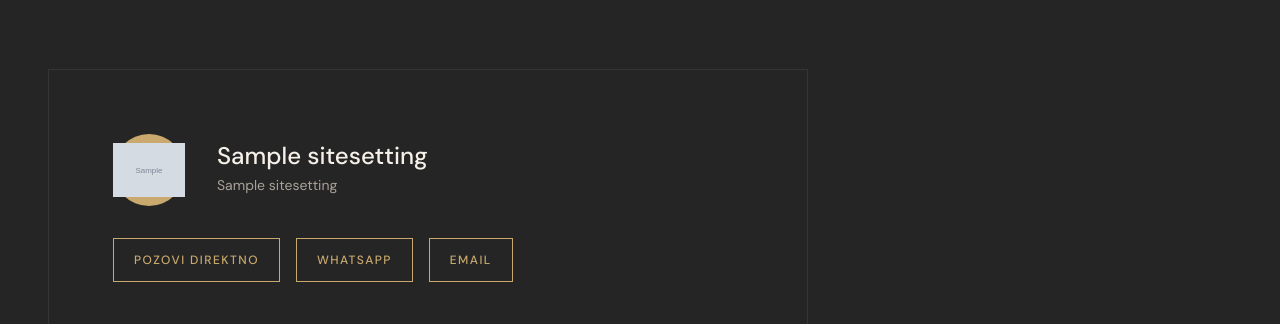
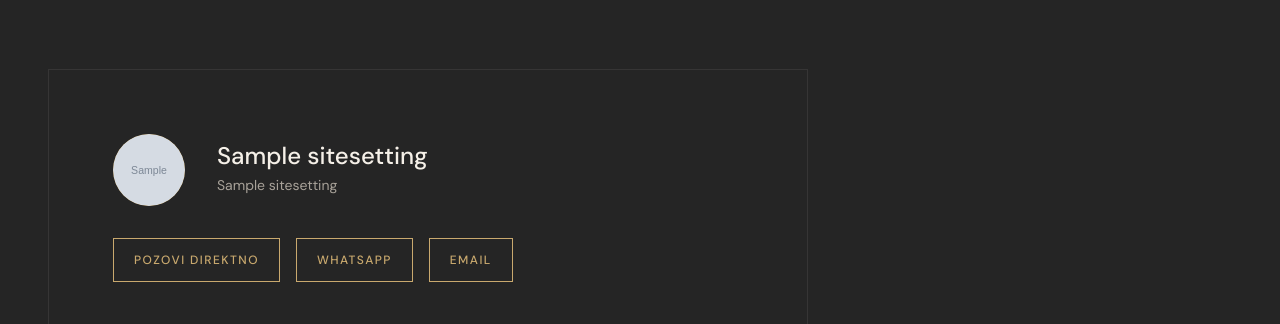
Before and after one commit to miiihaaas/velegrad, a Django app: a page that uses templates/base.html in a window 1280 px wide. Shown: the part 2626-2950 px from the top of the page. Run offline with Django 5.2, Linux system fonts and the light colour scheme; data comes from the database, SQL or seed files in the repository; tables that the repository leaves empty hold one stand-in row (values such as "Sample post"); grey boxes marked "Sample" are stand-in pictures; some libraries are stand-ins or nearby versions.

Commit message:
Detalji nekretnine: avatar agenta object-fit cover + border-radius 50% (sprečen overflow i distorzija slike)

```diff
--- a/static/css/pages/property-detail.css
+++ b/static/css/pages/property-detail.css
@@ -166,6 +166,15 @@
   font-size: var(--text-xl);
   font-weight: 400;
   flex-shrink: 0;
+  overflow: hidden;
+}
+
+.agent-block__avatar img {
+  width: 100%;
+  height: 100%;
+  object-fit: cover;
+  object-position: center;
+  border-radius: 50%;
 }
 
 .agent-block__info h3 {
```
